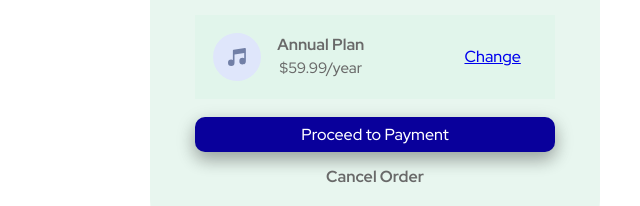
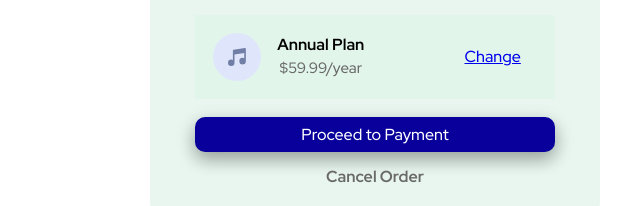
Before and after one commit to HarshalFSD/Order-Summary-Component, a plain HTML site: page index.html in a window 1280 px wide. Shown: the part 507-713 px from the top of the page, 265-905 px from the left. Drawn offline with Linux system fonts and the light colour scheme.

Commit message:
Update index.html

```diff
--- a/index.html
+++ b/index.html
@@ -31,7 +31,7 @@
             <div class="container-plan">
                 <img src="images/icon-music.svg" alt="icon-music">
                 <div class="plan">
-                    <p class="plan-text">Annual Plan</p>
+                    <h4 class="plan-text">Annual Plan</h4>
                     <p class="plan-price">$59.99/year</p>
                 </div>
                 <a href="#">Change</a>
```
